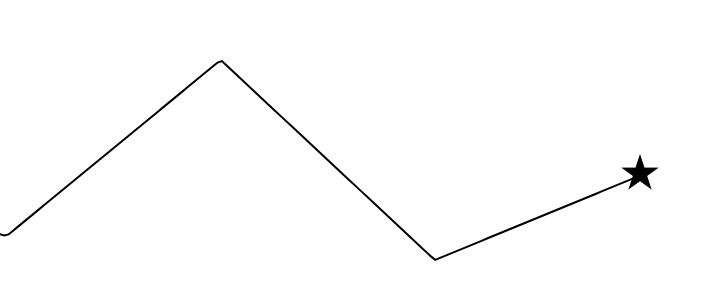
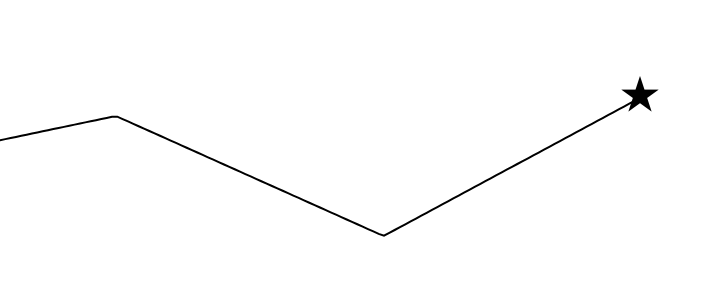
Before and after one commit to qi2071212-design/-, a plain HTML site: page index.html in a window 1280 px wide. Shown: the part 220-520 px from the top of the page, without its empty margins (0-722 px from the left). Drawn offline with Linux system fonts and the light colour scheme.

Commit message:
Update index.html

```diff
--- a/index.html
+++ b/index.html
@@ -18,20 +18,14 @@
 <canvas id="c"></canvas>
 
 <script>
-// ======== Excel 波形データ =========
+// ======== 修正された Excel 波形データ =========
 const waveform = [
-  50,59,50,43,65,40,51,56,58,50,
-  43,40,61,62,52,52,54,60,40,46,
-  58,58,50,59,56,43,43,52,56,35,
-  42,37,56,36,43,38,57,35,42,38,
-  57,35,42,37,57,56,50,45,52,46,
-  50,46,65,40,68,41,70,43,68,41,
-  69,40,70,40,70,40,71,39,56,46,
-  60,45,63,43,99,3,3,3,3,3,
-  3,3,3,3,3,3,5,7,8,60,
-  43,70,40,73,39,75,32,78,34,75,
-  32,78,30,80,32,80,32,80,30,80,
-  30
+  50,50,65,51,58,43,61,52,54,40,58,50,56,43,56,42,56,43,57,42,
+  57,42,57,50,52,50,59,43,40,56,50,40,62,52,60,46,58,59,43,52,
+  35,37,36,38,35,38,35,37,56,45,46,46,65,40,68,41,70,43,68,41,
+  69,40,70,40,70,40,71,39,56,46,60,45,63,43,99,3,3,3,3,3,3,3,
+  3,3,3,3,5,7,8,60,43,70,40,73,39,75,32,78,34,75,32,78,30,80,
+  32,80,32,80,30,80,30
 ];
 
 // ======== 基本設定 =========
@@ -85,21 +79,22 @@ function renderFrame(progress, dt) {
   const starX = canvas.width / 2;
   const starY = getY(vInterp);
 
-  // ======== 軌跡を左へ流す（紙が流れているように） ========
-  const scrollSpeed = canvas.width / 5; // 1秒あたりのスクロール速度（適宜調整）
+  // ======== 軌跡を左へ流す ========
+  const scrollSpeed = canvas.width / 4; // 速度調整
   const dx = scrollSpeed * (dt / 1000);
 
   // 既存の軌跡を左へ移動
   for (let p of trail) {
     p.x -= dx;
   }
+
   // 画面外に出た点を削除
   trail = trail.filter(p => p.x > -50);
 
   // 新しい点を追加（現在の★の位置）
   trail.push({ x: starX, y: starY });
 
-  // 軌跡を折れ線グラフとして描画
+  // ======== 軌跡を折れ線グラフとして描画 ========
   if (trail.length > 1) {
     ctx.strokeStyle = "#000";
     ctx.lineWidth = 2;
```
